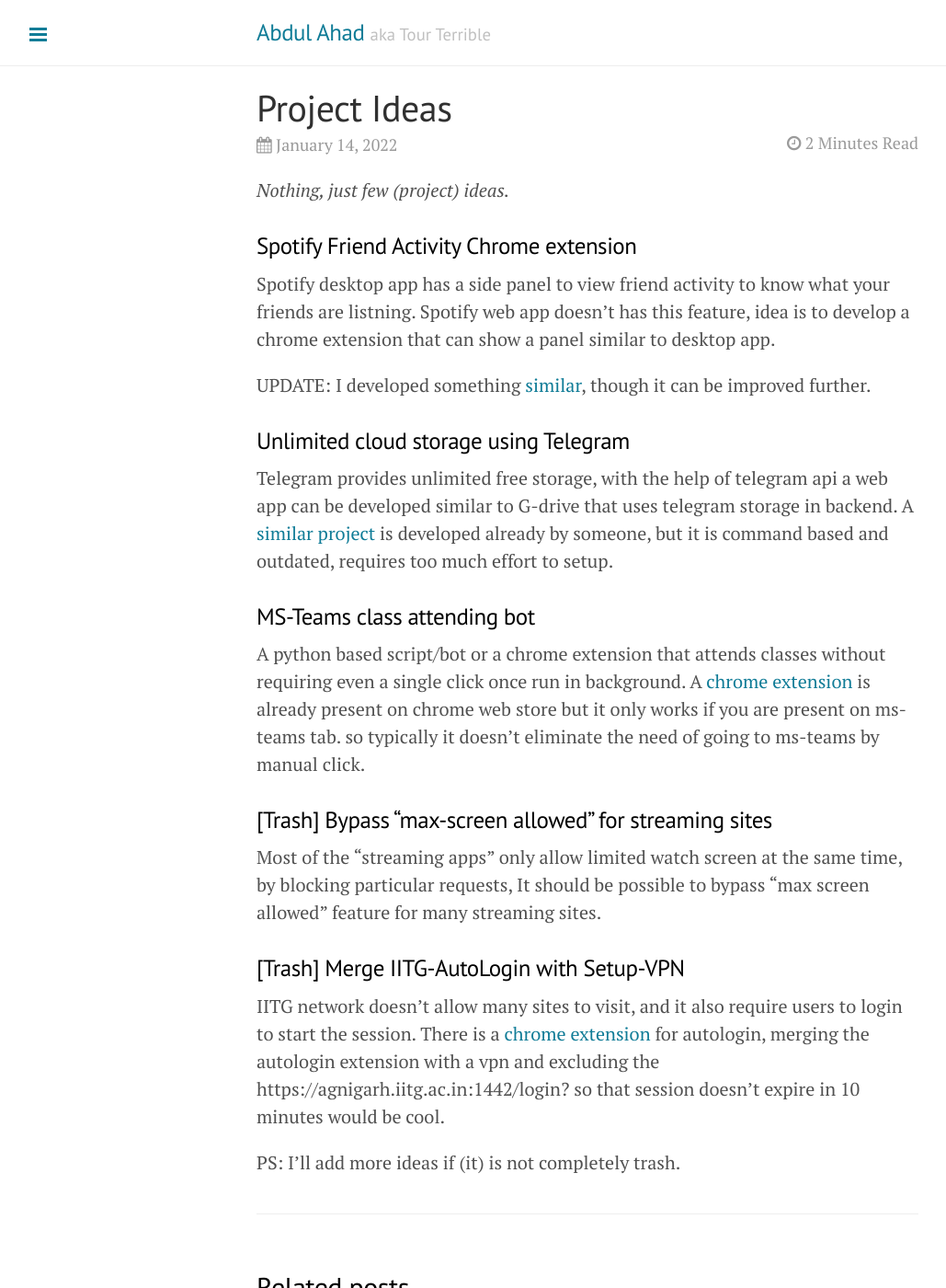
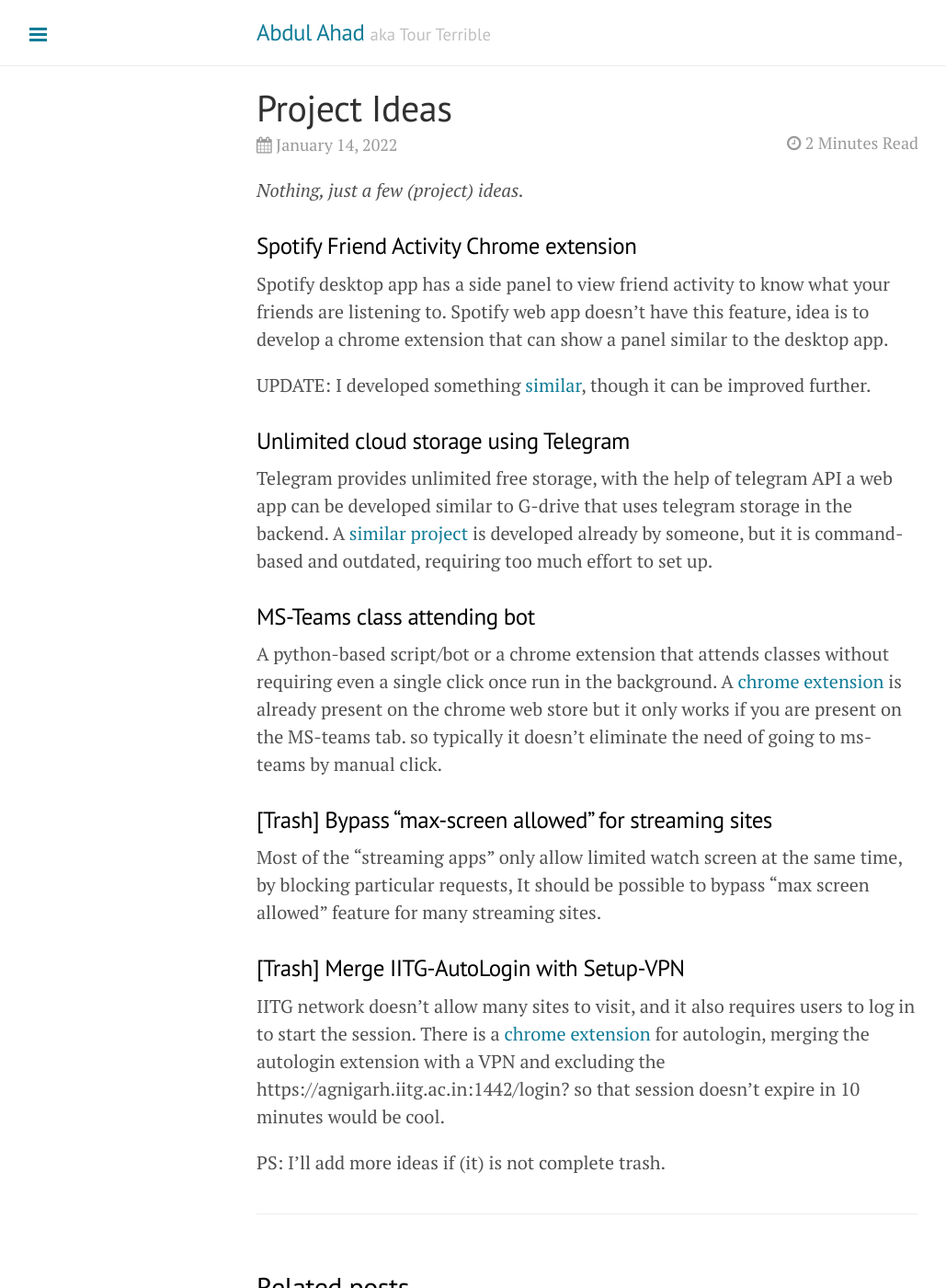
Before and after one commit to TourTerrible/TourTerrible.github.io, a Jekyll site: the page built from _posts/2022-01-14-Project_ideas.md, in a window 1280 px wide and 1400 px high. Shown: the whole window at 92% size, without its empty margins (1-1030 px from the left). Built offline with Jekyll 4.4.1, drawn with Linux system fonts in a browser that asks for light colours; comment, search, counter and statistics services are not loaded.

Commit message:
Update 2022-01-14-Project_ideas.md

```diff
--- a/_posts/2022-01-14-Project_ideas.md
+++ b/_posts/2022-01-14-Project_ideas.md
@@ -7,23 +7,23 @@
 time: 2
 ---
 
-_Nothing, just few (project) ideas._
+_Nothing, just a few (project) ideas._
 
 ### Spotify Friend Activity Chrome extension
-Spotify desktop app has a side panel to view friend activity to know what your friends are listning. Spotify web app doesn't has this feature, idea is to develop a
-chrome extension that can show a panel similar to desktop app.
+Spotify desktop app has a side panel to view friend activity to know what your friends are listening to. Spotify web app doesn't have this feature, idea is to develop a
+chrome extension that can show a panel similar to the desktop app.
 
 UPDATE: I developed something [similar](https://github.com/TourTerrible/spotify-friends-activity), though it can be improved further.
 
 ### Unlimited cloud storage using Telegram
-Telegram provides unlimited free storage, with the help of telegram api a web app can be developed similar to G-drive that uses telegram storage in backend.
-A [similar project](https://github.com/SlavikMIPT/tgcloud) is developed already by someone, but it is command based and outdated, requires too much effort to setup.
+Telegram provides unlimited free storage, with the help of telegram API a web app can be developed similar to G-drive that uses telegram storage in the backend.
+A [similar project](https://github.com/SlavikMIPT/tgcloud) is developed already by someone, but it is command-based and outdated, requiring too much effort to set up.
 
 ### MS-Teams class attending bot
 
-A python based script/bot or a chrome extension that attends classes without requiring even a single click once run in background.
-A [chrome extension](https://chrome.google.com/webstore/detail/n-bot-microsoft-teams-onl/onbankppjhoeccfkpnhogojjllbefglb) is already present on chrome web store but it only works
-if you are present on ms-teams tab. so typically it doesn't eliminate the need of going to ms-teams by manual click.
+A python-based script/bot or a chrome extension that attends classes without requiring even a single click once run in the background.
+A [chrome extension](https://chrome.google.com/webstore/detail/n-bot-microsoft-teams-onl/onbankppjhoeccfkpnhogojjllbefglb) is already present on the chrome web store but it only works
+if you are present on the MS-teams tab. so typically it doesn't eliminate the need of going to ms-teams by manual click.
 
 
 ### [Trash] Bypass "max-screen allowed" for streaming sites
@@ -33,10 +33,10 @@
 
 
 ### [Trash] Merge IITG-AutoLogin with Setup-VPN
-IITG network doesn't allow many sites to visit, and it also require users to login to start the session.
+IITG network doesn't allow many sites to visit, and it also requires users to log in to start the session.
 There is a [chrome extension](https://chrome.google.com/webstore/detail/iitg-autologin/hlbcdnfdlghcdgkhgbiboicdcpddjnnb) for autologin, merging the autologin
-extension with a vpn and excluding the https://agnigarh.iitg.ac.in:1442/login? so that session doesn't expire in 10 minutes would be cool.
+extension with a VPN and excluding the https://agnigarh.iitg.ac.in:1442/login? so that session doesn't expire in 10 minutes would be cool.
 
 
 
-PS: I'll add more ideas if (it) is not completely trash.
+PS: I'll add more ideas if (it) is not complete trash.
```
